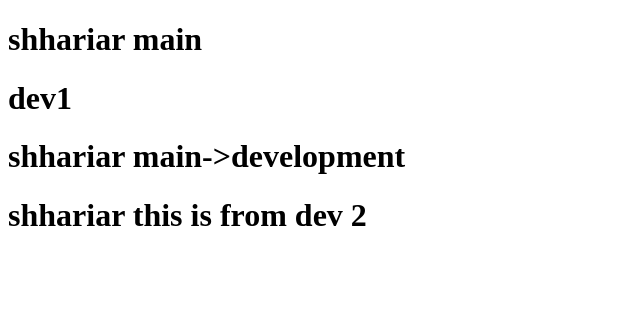
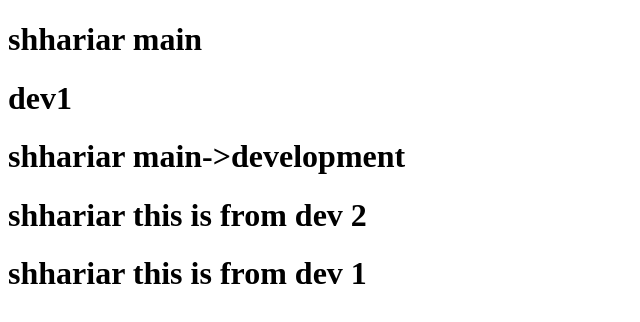
Before and after one commit to shahriar021/teamLearn, a plain HTML site: page index.html in a window 1280 px wide. Shown: the whole page, without its empty margins (0-640 px from the left). Drawn offline with Linux system fonts and the light colour scheme.

Commit message:
for review

```diff
--- a/index.html
+++ b/index.html
@@ -12,5 +12,6 @@
     </form>
     <h1>shhariar main->development</h1>
     <h1>shhariar this is from dev 2</h1>
+    <h1>shhariar this is from dev 1</h1>
   </body>
 </html>
```
